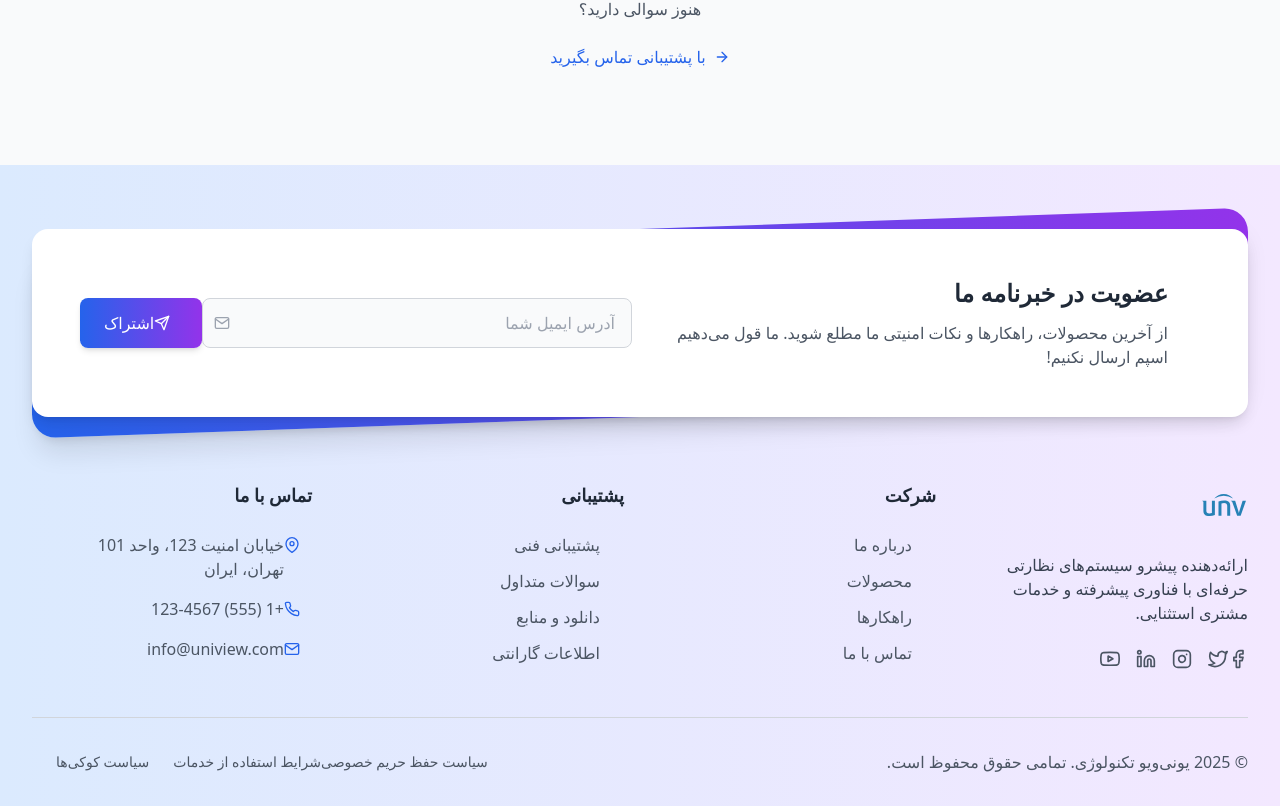
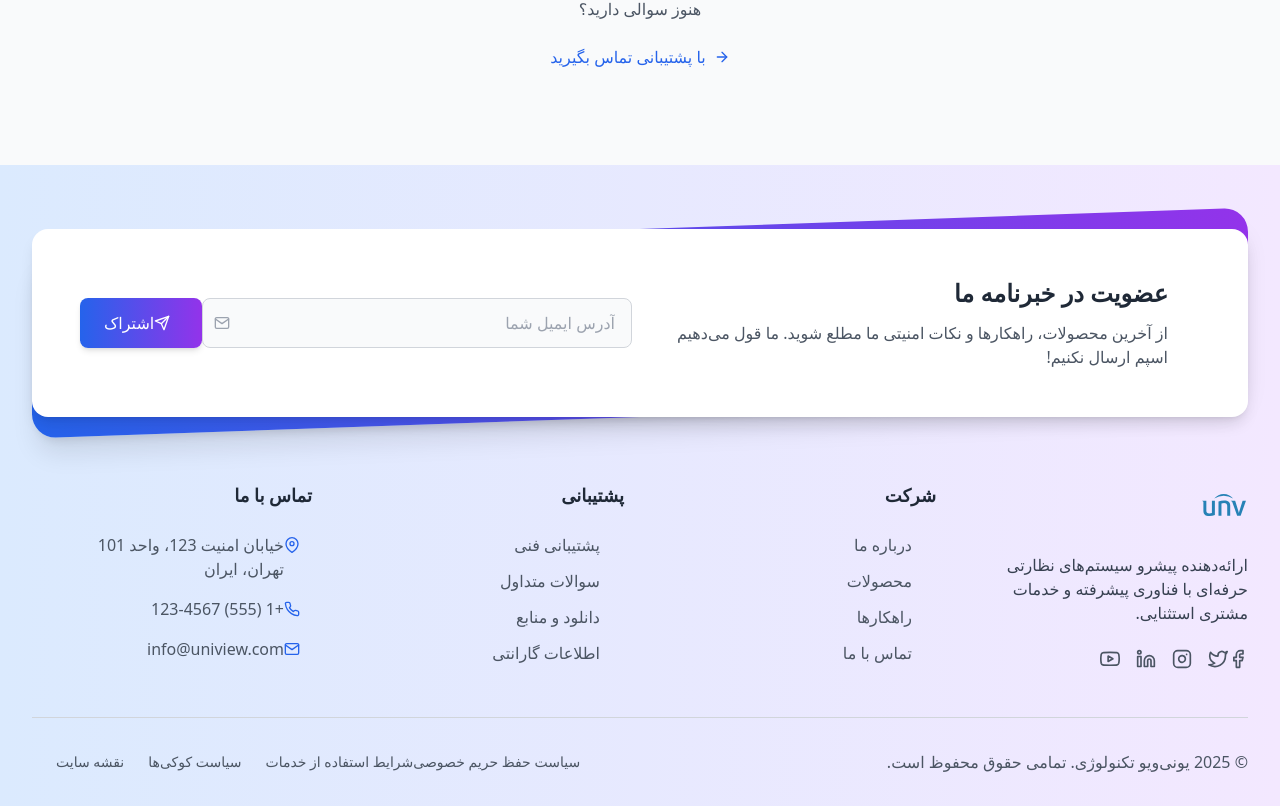
Before and after one commit to muynuddinr/unv-iran, a Next.js app: page / in a window 1280 px wide. Shown: the part 5248-6054 px from the top of the page. Built offline with nearby package versions, Linux system fonts and the light colour scheme; no server answers; the database is empty.

Commit message:
site map updated

```diff
--- a/next.config.js
+++ b/next.config.js
@@ -23,6 +23,8 @@ const nextConfig = {
       },
     ],
   },
+  // Ensure sitemap and robots are included in the output
+  output: 'standalone',
 }
 
 module.exports = nextConfig
--- a/src/app/Components/Footer.tsx
+++ b/src/app/Components/Footer.tsx
@@ -78,6 +78,7 @@ const Footer = () => {
     { href: '/privacy', label: t('home.footer.privacyPolicy') || 'Privacy Policy' },
     { href: '/terms', label: t('home.footer.termsOfService') || 'Terms of Service' },
     { href: '/cookies', label: t('home.footer.cookiePolicy') || 'Cookie Policy' },
+    { href: '/sitemap.xml', label: t('home.footer.sitemap') || 'Sitemap' },
   ];
 
   return (
--- /dev/null
+++ b/src/app/robots.ts
@@ -0,0 +1,12 @@
+import { MetadataRoute } from 'next'
+
+export default function robots(): MetadataRoute.Robots {
+  return {
+    rules: {
+      userAgent: '*',
+      allow: '/',
+      disallow: ['/admin/', '/admin-login/'],
+    },
+    sitemap: 'https://unv-iran.com/sitemap.xml',
+  }
+}
--- /dev/null
+++ b/src/app/sitemap.ts
@@ -0,0 +1,225 @@
+import { MetadataRoute } from 'next'
+import connectDB from '@/lib/mongodb'
+import NavbarCategory from '@/models/NavbarCategory'
+import Category from '@/models/Category'
+import SubCategory from '@/models/SubCategory'
+import Product from '@/models/Product'
+import { Languages } from 'next/dist/lib/metadata/types/alternative-urls-types'
+import { Videos } from 'next/dist/lib/metadata/types/metadata-types'
+
+export default async function sitemap(): Promise<MetadataRoute.Sitemap> {
+  await connectDB()
+
+  // Base URL for the site
+  const baseUrl = 'https://unv-iran.com'
+
+  // Static routes
+  const staticRoutes = [
+    {
+      url: baseUrl,
+      lastModified: new Date(),
+      changeFrequency: 'daily',
+      priority: 1.0,
+    },
+    // About page
+    {
+      url: `${baseUrl}/about`,
+      lastModified: new Date(),
+      changeFrequency: 'monthly',
+      priority: 0.8,
+    },
+    // Contact page
+    {
+      url: `${baseUrl}/contact`,
+      lastModified: new Date(),
+      changeFrequency: 'monthly',
+      priority: 0.8,
+    },
+    // Industry solutions
+    {
+      url: `${baseUrl}/building`,
+      lastModified: new Date(),
+      changeFrequency: 'weekly',
+      priority: 0.8,
+    },
+    {
+      url: `${baseUrl}/retail`,
+      lastModified: new Date(),
+      changeFrequency: 'weekly',
+      priority: 0.8,
+    },
+    {
+      url: `${baseUrl}/bank`,
+      lastModified: new Date(),
+      changeFrequency: 'weekly',
+      priority: 0.8,
+    },
+    {
+      url: `${baseUrl}/school`,
+      lastModified: new Date(),
+      changeFrequency: 'weekly',
+      priority: 0.8,
+    },
+    {
+      url: `${baseUrl}/shopping-mall`,
+      lastModified: new Date(),
+      changeFrequency: 'weekly',
+      priority: 0.8,
+    },
+    {
+      url: `${baseUrl}/hospital`,
+      lastModified: new Date(),
+      changeFrequency: 'weekly',
+      priority: 0.8,
+    },
+    {
+      url: `${baseUrl}/warehouse`,
+      lastModified: new Date(),
+      changeFrequency: 'weekly',
+      priority: 0.8,
+    },
+    {
+      url: `${baseUrl}/stadium`,
+      lastModified: new Date(),
+      changeFrequency: 'weekly',
+      priority: 0.8,
+    },
+    {
+      url: `${baseUrl}/hotel`,
+      lastModified: new Date(),
+      changeFrequency: 'weekly',
+      priority: 0.8,
+    },
+    // Solutions pages
+    {
+      url: `${baseUrl}/solutions`,
+      lastModified: new Date(),
+      changeFrequency: 'weekly',
+      priority: 0.8,
+    },
+    {
+      url: `${baseUrl}/smart-Intrusion-Prevention`,
+      lastModified: new Date(),
+      changeFrequency: 'weekly',
+      priority: 0.8,
+    },
+    // Support pages
+
+    // Legal pages
+    {
+      url: `${baseUrl}/privacy`,
+      lastModified: new Date(),
+      changeFrequency: 'monthly',
+      priority: 0.5,
+    },
+    {
+      url: `${baseUrl}/terms`,
+      lastModified: new Date(),
+      changeFrequency: 'monthly',
+      priority: 0.5,
+    },
+    {
+      url: `${baseUrl}/cookies`,
+      lastModified: new Date(),
+      changeFrequency: 'monthly',
+      priority: 0.5,
+    },
+  ]
+
+  // Dynamic routes from database
+  // 1. Get all active navbar categories
+  const navbarCategories = await NavbarCategory.find({ status: 'Active' })
+
+  // 2. Create sitemap entries for navbar categories
+  const navbarCategoryRoutes = navbarCategories.map((category) => ({
+    url: `${baseUrl}/${category.slug}`,
+    lastModified: category.updatedAt || new Date(),
+    changeFrequency: 'weekly',
+    priority: 0.7,
+  }))
+
+  // 3. Get all categories and create routes
+  let categoryRoutes: MetadataRoute.Sitemap = []
+  for (const navbarCategory of navbarCategories) {
+    const categories = await Category.find({
+      navbarCategory: navbarCategory._id,
+      status: 'Active'
+    })
+
+    const routes = categories.map((category) => ({
+      url: `${baseUrl}/${navbarCategory.slug}/${category.slug}`,
+      lastModified: category.updatedAt || new Date(),
+      changeFrequency: 'weekly',
+      priority: 0.6,
+    }))
+
+    categoryRoutes = [...categoryRoutes, ...routes] as MetadataRoute.Sitemap
+  }
+
+  // 4. Get all subcategories and create routes
+  let subcategoryRoutes: { url: string; lastModified?: string | Date | undefined; changeFrequency?: "always" | "hourly" | "daily" | "weekly" | "monthly" | "yearly" | "never" | undefined; priority?: number | undefined; alternates?: { languages?: Languages<string> | undefined } | undefined; images?: string[] | undefined; videos?: Videos[] | undefined }[] = []
+  for (const navbarCategory of navbarCategories) {
+    const categories = await Category.find({
+      navbarCategory: navbarCategory._id,
+      status: 'Active'
+    })
+
+    for (const category of categories) {
+      const subcategories = await SubCategory.find({
+        category: category._id,
+        status: 'Active'
+      })
+
+      const routes = subcategories.map((subcategory) => ({
+        url: `${baseUrl}/${navbarCategory.slug}/${category.slug}/${subcategory.slug}`,
+        lastModified: subcategory.updatedAt || new Date(),
+        changeFrequency: 'weekly',
+        priority: 0.5,
+      }))
+
+      subcategoryRoutes = [...subcategoryRoutes, ...routes] as unknown as MetadataRoute.Sitemap
+    }
+  }
+
+  // 5. Get all products and create routes
+  let productRoutes: MetadataRoute.Sitemap = []
+  for (const navbarCategory of navbarCategories) {
+    const categories = await Category.find({
+      navbarCategory: navbarCategory._id,
+      status: 'Active'
+    })
+
+    for (const category of categories) {
+      const subcategories = await SubCategory.find({
+        category: category._id,
+        status: 'Active'
+      })
+
+      for (const subcategory of subcategories) {
+        const products = await Product.find({
+          subcategory: subcategory._id,
+          status: 'Active'
+        })
+
+        const routes = products.map((product) => ({
+          url: `${baseUrl}/${navbarCategory.slug}/${category.slug}/${subcategory.slug}/${product.slug}`,
+          lastModified: product.updatedAt || new Date(),
+          changeFrequency: 'monthly',
+          priority: 0.4,
+        }))
+
+        productRoutes = [...productRoutes, ...routes] as MetadataRoute.Sitemap
+      }
+    }
+  }
+
+  // Combine all routes
+  return [...[
+    ...staticRoutes,
+    ...navbarCategoryRoutes,
+    ...categoryRoutes,
+    ...subcategoryRoutes,
+    ...productRoutes,
+  ]
+] as MetadataRoute.Sitemap;
+}
```
